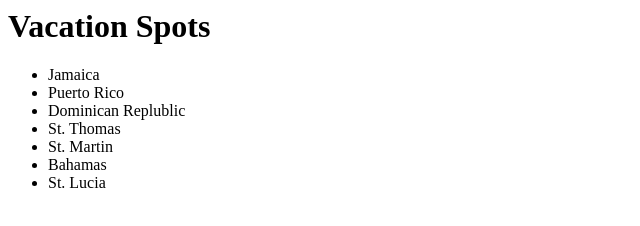
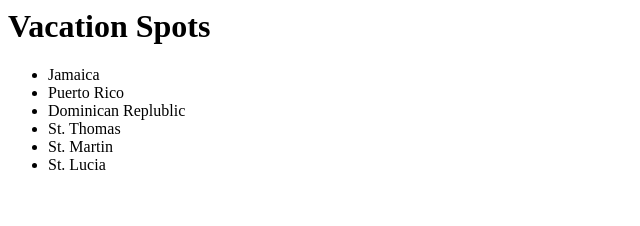
Before and after one commit to angiediedrich/vacation-spots, a plain HTML site: page index.html in a window 1280 px wide. Shown: the full height of the page, 0-640 px from the left. Drawn offline with Linux system fonts and the light colour scheme.

Commit message:
Deleted Bahamas
Too cold in January

```diff
--- a/index.html
+++ b/index.html
@@ -5,6 +5,5 @@
     <li>Dominican Replublic</li>
     <li>St. Thomas</li>
     <li>St. Martin</li>
-    <li>Bahamas</li>
     <li>St. Lucia</li
   </ul>
```
